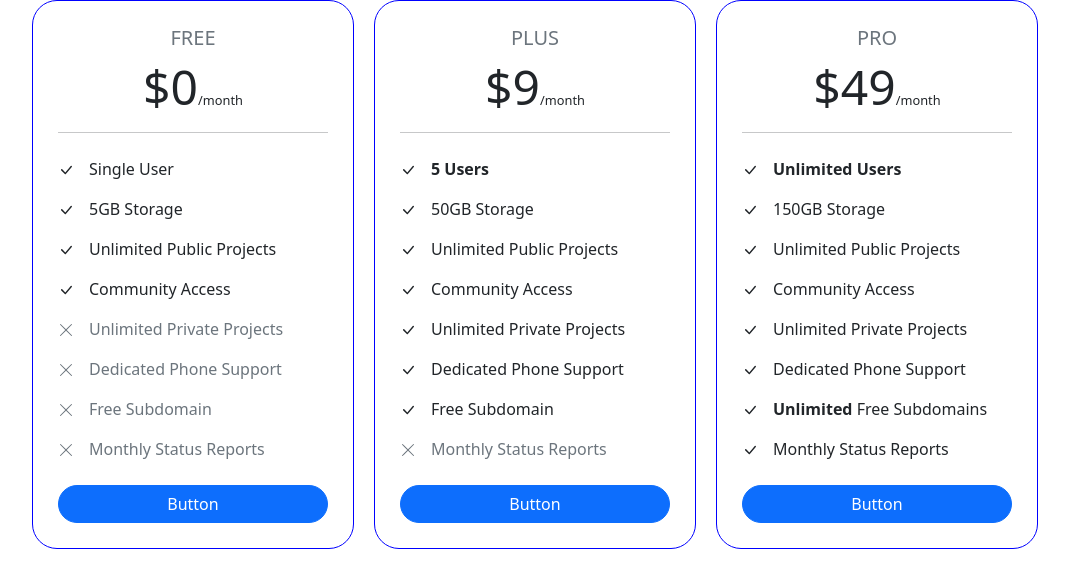
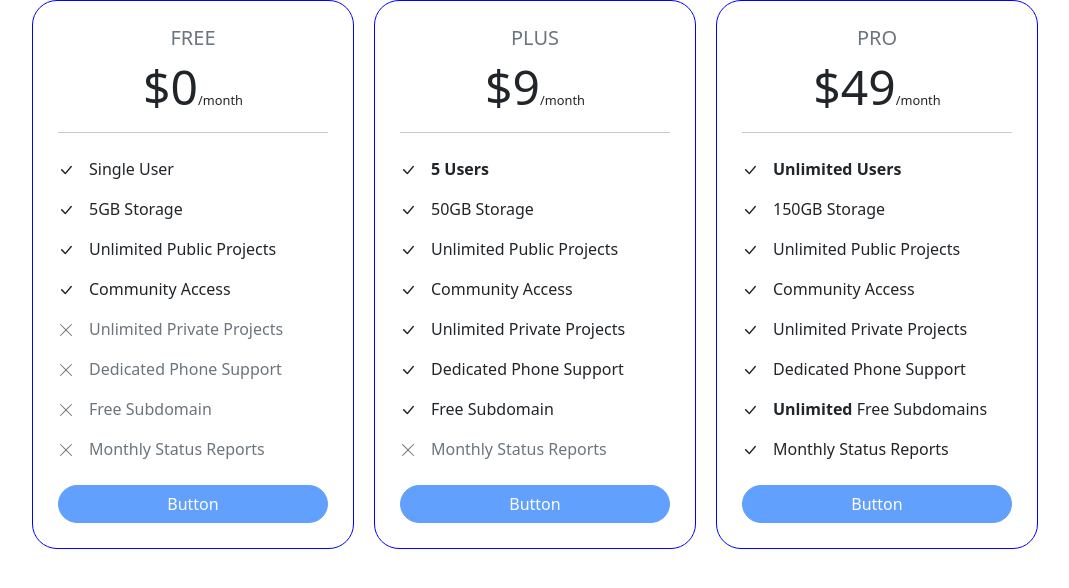
Before and after one commit to Arun3sh/pricing-table, a React (Create React App) app: page / in a window 1280 px wide. Shown: the top 588 px of the page, without its empty margins (105-1174 px from the left). Built offline with nearby package versions, Linux system fonts and the light colour scheme; the HTML template or start-up script is replaced by a standard one.

Commit message:
conditional styling added

```diff
--- a/src/card.js
+++ b/src/card.js
@@ -1,9 +1,18 @@
 // import App from './App';
+import { useState } from 'react';
 import { BsCheckLg, BsXLg } from 'react-icons/bs';
 
 export function Card({ type }) {
+	const [hover, setHover] = useState(false);
+
+	const style = { marginBottom: hover ? '05px' : '0px', marginTop: hover ? '-10px' : '0px' };
 	return (
-		<div className="card">
+		<div
+			className="card"
+			style={style}
+			onMouseEnter={() => setHover(true)}
+			onMouseLeave={() => setHover(false)}
+		>
 			<div className="card-body">
 				<h5 className="card-title text-muted text-center">
 					{type === 'Free' ? 'FREE' : type === 'Plus' ? 'PLUS' : 'PRO'}
@@ -69,7 +78,7 @@ export function Card({ type }) {
 						Monthly Status Reports
 					</li>
 				</ul>
-				<button className="btn btn-primary">Button</button>
+				<button className={`btn btn-primary ${hover ? '' : 'disabled'}`}>Button</button>
 			</div>
 		</div>
 	);
```
